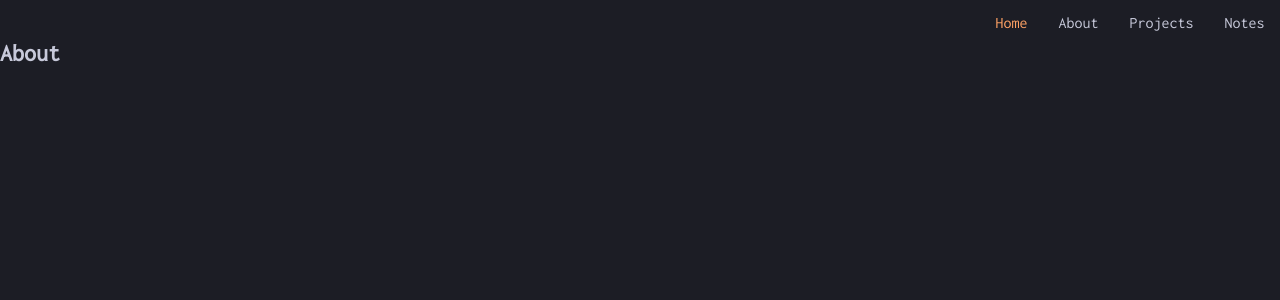
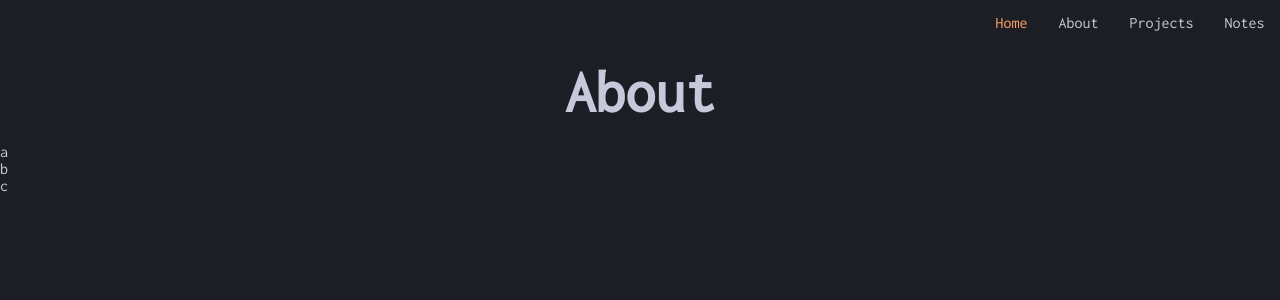
Before and after one commit to MaxBSilver/portfolio-2019, a React (Create React App) app: page /about in a window 1280 px wide. Shown: the top 300 px of the page. Built offline with nearby package versions, Linux system fonts and the light colour scheme.

Commit message:
setup animations css file and add to index

```diff
--- a/src/components/About/About.jsx
+++ b/src/components/About/About.jsx
@@ -6,8 +6,9 @@ export class About extends Component {
     return (
       <div className="about-container">
         <Header componentName={'About'}> </Header>
-        <section></section>
-
+        <section className="about-section" >a</section>
+        <section className="about-section" >b</section>
+        <section className="about-section" >c</section>
       </div>
     )
   }
--- a/src/components/About/about.scss
+++ b/src/components/About/about.scss
@@ -0,0 +1,8 @@
+.about-container {
+  animation: fadeIn 0.35s forwards;
+
+  & section {
+    height: 50%;
+
+  }
+}
--- a/src/components/Header/header.scss
+++ b/src/components/Header/header.scss
@@ -1,2 +1,6 @@
 header {
+  @include flex(row, center);
+  padding:20px;
+  font-size: 40px;
+  font-weight: lighter;
 }
--- a/src/containers/Main/main.scss
+++ b/src/containers/Main/main.scss
@@ -31,12 +31,3 @@ main {
     background-color: rgb(35, 36, 44);
   }
 }
-
-@keyframes fadeIn {
-  from {
-    opacity: 0;
-  }
-  to {
-    opacity: 1;
-  }
-}
--- /dev/null
+++ b/src/sass/animations.scss
@@ -0,0 +1,8 @@
+@keyframes fadeIn {
+  from {
+    opacity: 0;
+  }
+  to {
+    opacity: 1;
+  }
+}
--- a/src/sass/index.scss
+++ b/src/sass/index.scss
@@ -1,5 +1,6 @@
 @import './variables.scss';
 @import './mixins.scss';
+@import './animations.scss';
 @import url('https://fonts.googleapis.com/css?family=Inconsolata&display=swap');
 @import '../containers/Nav/nav.scss';
 @import '../containers/Main/Main.scss';
```
